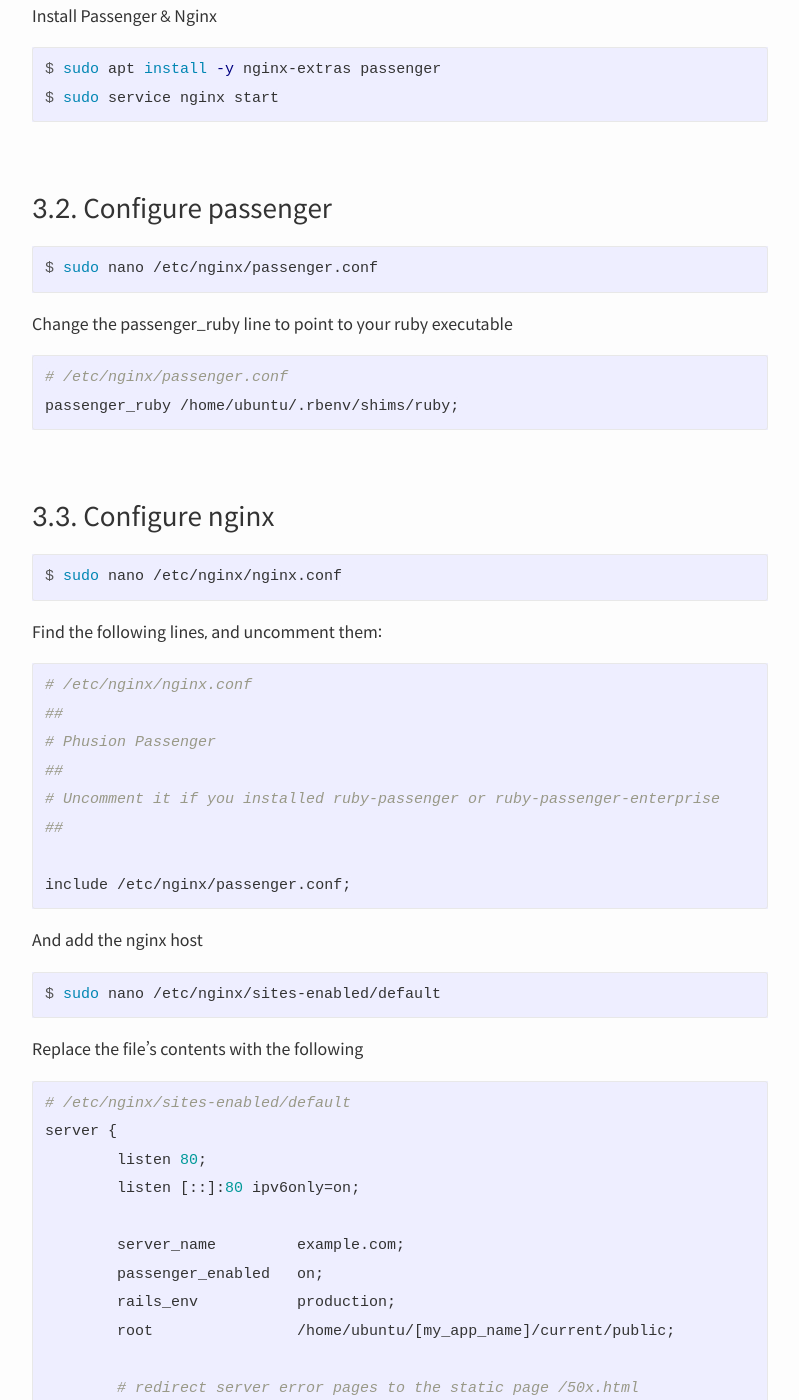
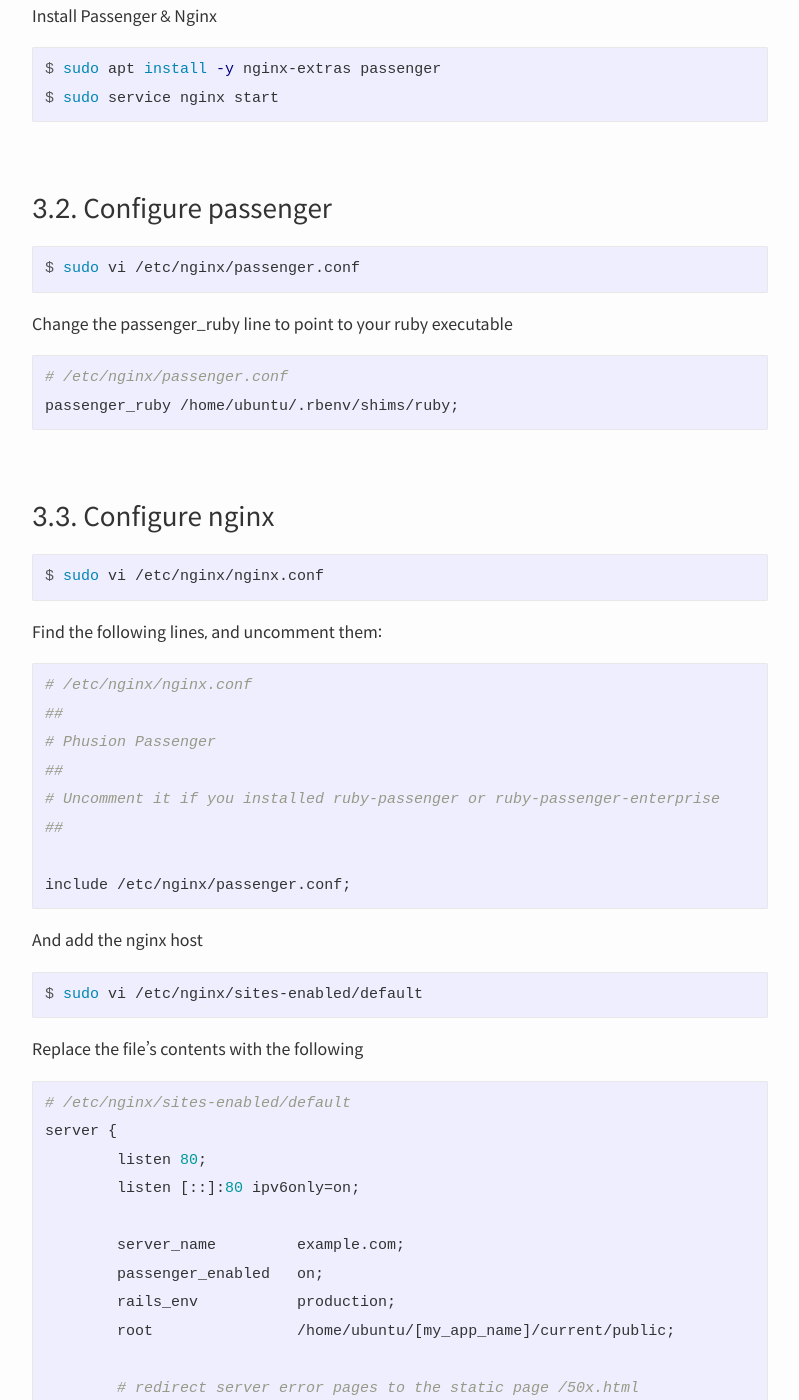
Before and after one commit to capollux/blog, a Jekyll site: the page built from _posts/2017-03-21-Server-Setting-For-Rails-Application-With-rbenv-Nginx-Passenger-Capistrano-On-AWS-EC2-Ubuntu-16.04.md, in a window 1280 px wide and 1400 px high, scrolled down 5759 px. Shown: the whole window, without its empty margins (240-1039 px from the left). Built offline with Jekyll 4.4.1, drawn with Linux system fonts in a browser that asks for light colours; some web fonts are replaced.

Commit message:
Fix content

````diff
--- a/_posts/2017-03-21-Server-Setting-For-Rails-Application-With-rbenv-Nginx-Passenger-Capistrano-On-AWS-EC2-Ubuntu-16.04.md
+++ b/_posts/2017-03-21-Server-Setting-For-Rails-Application-With-rbenv-Nginx-Passenger-Capistrano-On-AWS-EC2-Ubuntu-16.04.md
@@ -201,7 +201,7 @@ $ sudo service nginx start
 ### 3.2. Configure passenger
 
 ```console
-$ sudo nano /etc/nginx/passenger.conf
+$ sudo vi /etc/nginx/passenger.conf
 ```
 
 Change the passenger_ruby line to point to your ruby executable
@@ -214,7 +214,7 @@ passenger_ruby /home/ubuntu/.rbenv/shims/ruby;
 ### 3.3. Configure nginx
 
 ```console
-$ sudo nano /etc/nginx/nginx.conf
+$ sudo vi /etc/nginx/nginx.conf
 ```
 
 Find the following lines, and uncomment them:
@@ -233,7 +233,7 @@ include /etc/nginx/passenger.conf;
 And add the nginx host
 
 ```console
-$ sudo nano /etc/nginx/sites-enabled/default
+$ sudo vi /etc/nginx/sites-enabled/default
 ```
 Replace the file's contents with the following
 
````
